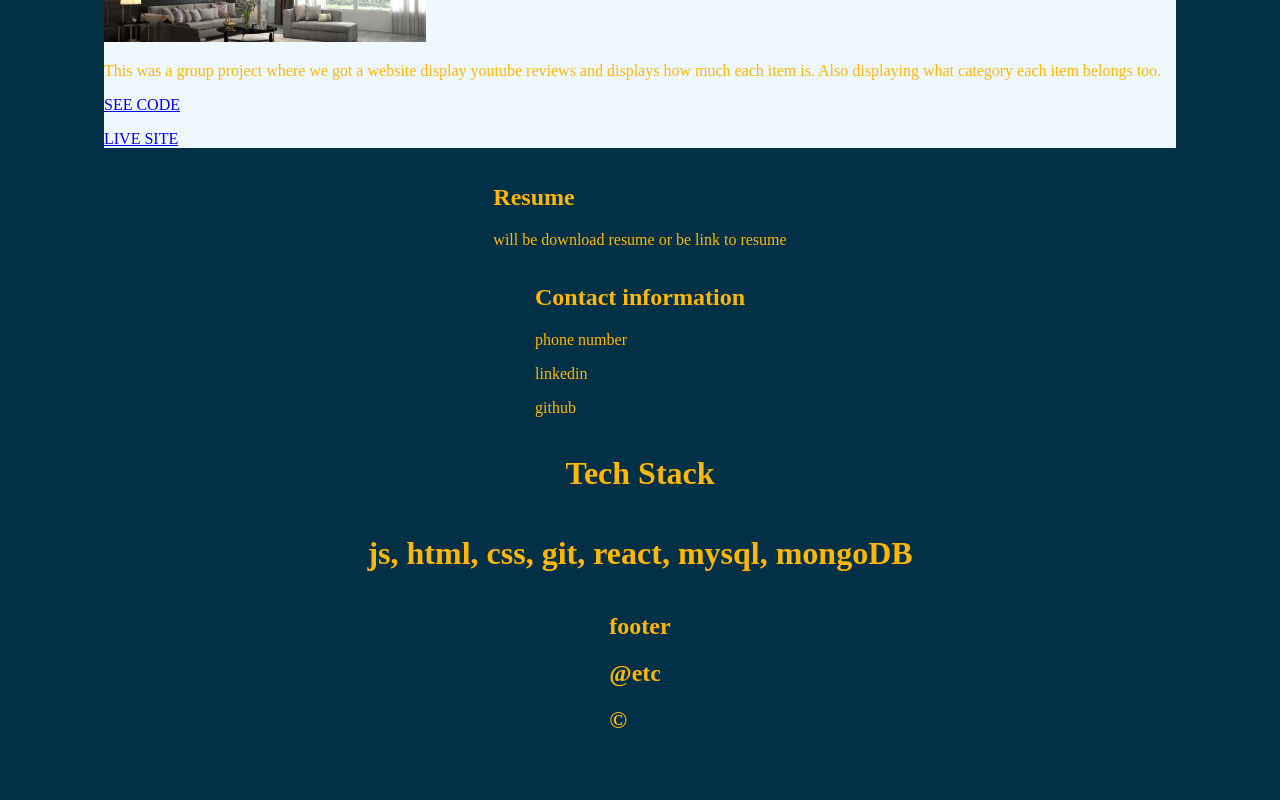
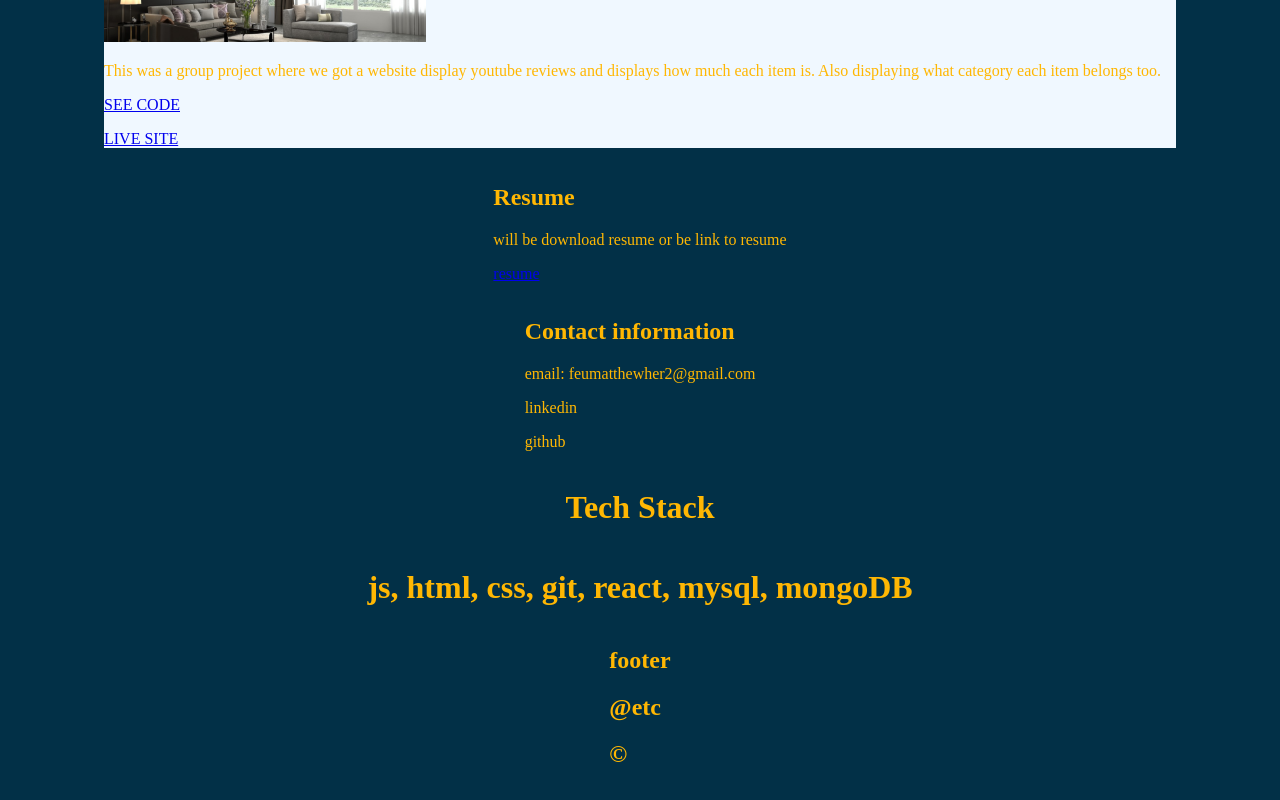
Before and after one commit to fmher/nextjs-portfolio-, a Next.js app: page / in a window 1280 px wide. Shown: the part 1602-2402 px from the top of the page. Built offline with nearby package versions, Linux system fonts and the light colour scheme.

Commit message:
fin resume download

```diff
--- a/package.json
+++ b/package.json
@@ -10,6 +10,7 @@
   },
   "dependencies": {
     "@next/font": "13.1.6",
+    "file-saver": "^2.0.5",
     "next": "13.1.6",
     "react": "18.2.0",
     "react-dom": "18.2.0"
--- a/pages/index.js
+++ b/pages/index.js
@@ -3,6 +3,9 @@ import Image from 'next/image'
 import { Inter } from '@next/font/google'
 import styles from '@/styles/Home.module.css'
 import Link from 'next/link'
+import React from "react"
+import { saveAs } from "file-saver"
+import { useRouter } from 'next/router'
 
 const inter = Inter({ subsets: ['latin'] })
 
@@ -97,11 +100,14 @@ export default function Home() {
         <section id='Resume'>
           <h2>Resume</h2>
           <p>will be download resume or be link to resume</p>
+          <a href="/pictures/GA-resume.docx" download="GA-resume">
+            <p>resume</p>
+          </a>
         </section>
 
         <section id='Contact'>
           <h2>Contact information</h2>
-          <p>phone number</p>
+          <p>email: feumatthewher2@gmail.com</p>
           <p>linkedin</p>
           <p>github</p>
         </section>
```
Also changed, not shown: 2 other files (tests, documents, lock files or other folders). Lines whose indentation alone changed are shown as unchanged.
